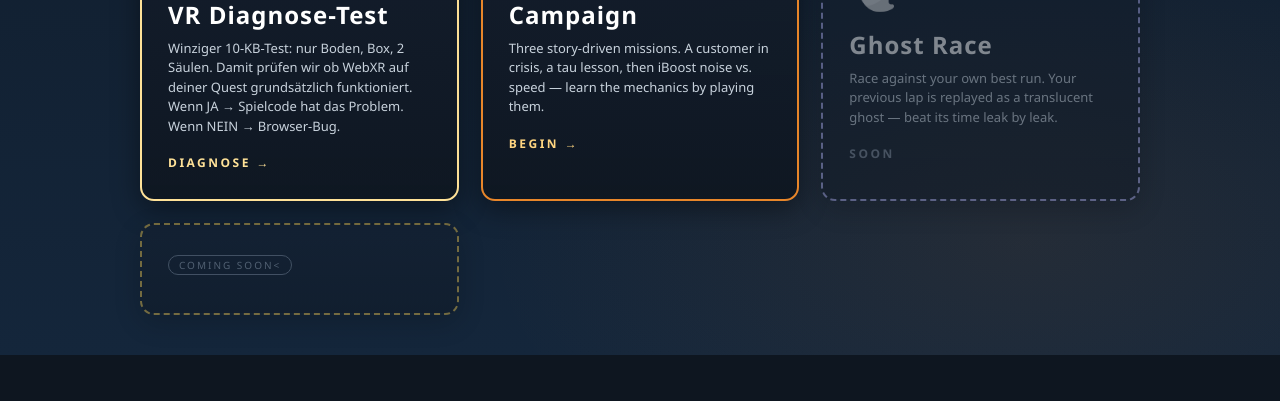
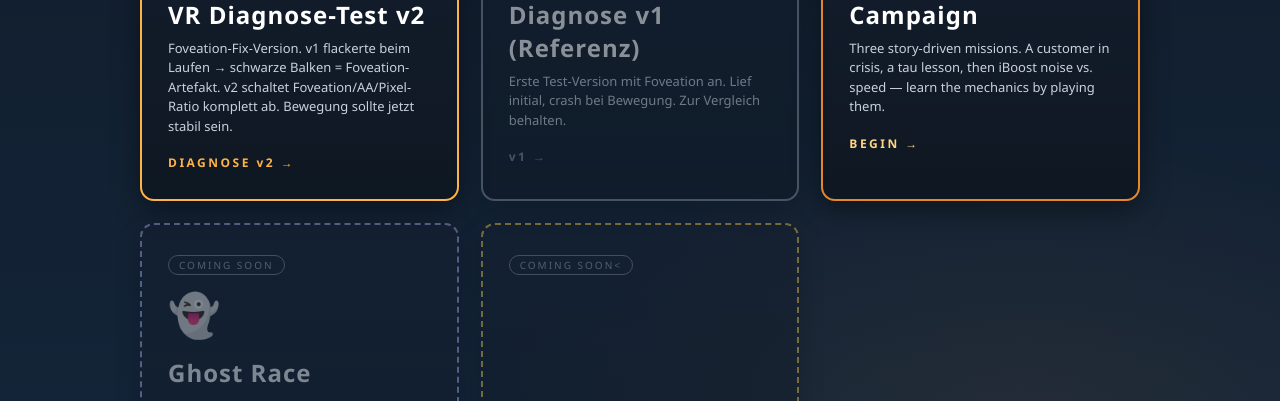
Before and after one commit to ThomasINF/LEAKgame, a plain HTML site: page index.html in a window 1280 px wide. Shown: the part 769-1170 px from the top of the page. Before the commit the page ends 1124 px from the top, so only its background shows below. Drawn offline with Linux system fonts and the light colour scheme.

Commit message:
Add files via upload

```diff
--- a/index.html
+++ b/index.html
@@ -127,11 +127,18 @@
       <div class="cta" style="color:#C8CAF2;">VR TESTEN →</div>
     </a>
 
-    <a class="card play" href="vr_minimal_test.html" style="border-color:#FFE298;">
+    <a class="card play" href="vr_minimal_test_v2.html" style="border-color:#FFB347;">
       <div class="icon">🔬</div>
-      <div class="title">VR Diagnose-Test</div>
-      <div class="desc">Winziger 10-KB-Test: nur Boden, Box, 2 Säulen. Damit prüfen wir ob WebXR auf deiner Quest grundsätzlich funktioniert. Wenn JA → Spielcode hat das Problem. Wenn NEIN → Browser-Bug.</div>
-      <div class="cta" style="color:#FFE298;">DIAGNOSE →</div>
+      <div class="title">VR Diagnose-Test v2</div>
+      <div class="desc">Foveation-Fix-Version. v1 flackerte beim Laufen → schwarze Balken = Foveation-Artefakt. v2 schaltet Foveation/AA/Pixel-Ratio komplett ab. Bewegung sollte jetzt stabil sein.</div>
+      <div class="cta" style="color:#FFB347;">DIAGNOSE v2 →</div>
+    </a>
+
+    <a class="card play" href="vr_minimal_test.html" style="border-color:#7A8696; opacity:0.5;">
+      <div class="icon">📋</div>
+      <div class="title">Diagnose v1 (Referenz)</div>
+      <div class="desc">Erste Test-Version mit Foveation an. Lief initial, crash bei Bewegung. Zur Vergleich behalten.</div>
+      <div class="cta" style="color:#7A8696;">v1 →</div>
     </a>
 
     <a class="card campaign" href="leakquest_campaign.html">
```
